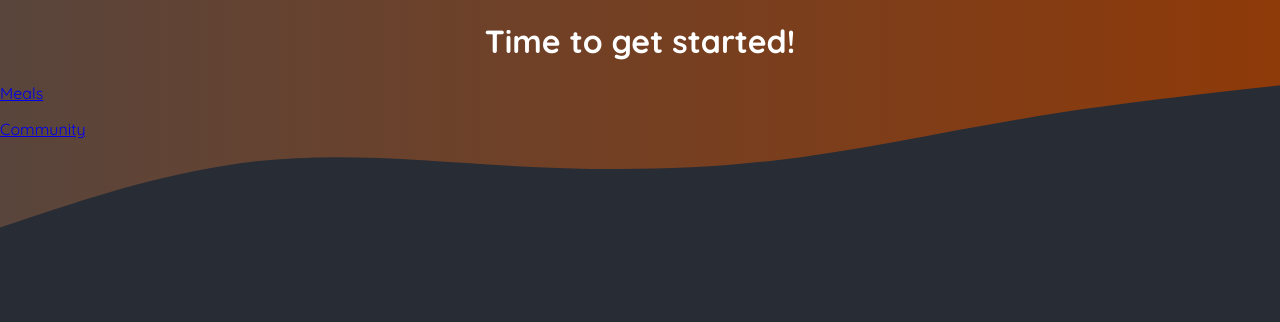
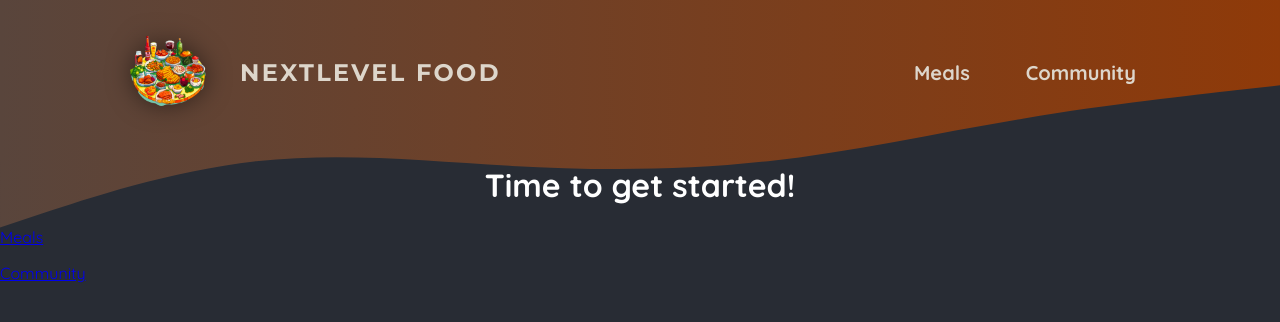
Before and after one commit to bogdankuzzmin/nextjscourse, a Next.js app: page / in a window 1280 px wide. Shown: the top 322 px of the page. Built offline with nearby package versions, Linux system fonts and the light colour scheme.

Commit message:
add header component

```diff
--- a/src/app/layout.tsx
+++ b/src/app/layout.tsx
@@ -1,3 +1,5 @@
+import Header from '@/components/header/header';
+
 import './globals.css';
 
 export const metadata = {
@@ -29,6 +31,7 @@
             ></path>
           </svg>
         </div>
+        <Header />
         {children}
       </body>
     </html>
--- /dev/null
+++ b/src/components/header/header.module.css
@@ -0,0 +1,66 @@
+.header {
+  display: flex;
+  justify-content: space-between;
+  align-items: center;
+  padding: 2rem 1rem;
+}
+
+@media (min-width: 768px) {
+  .header {
+      padding: 2rem 10%;
+  }
+}
+
+.nav ul {
+  margin: 0;
+  padding: 0;
+  display: flex;
+  gap: 1.5rem;
+  font-size: 1.25rem;
+  list-style: none;
+}
+
+.nav a {
+  padding: 0.5rem 1rem;
+  color: #ddd6cb;
+  font-weight: bold;
+  text-decoration: none;
+  border-radius: 0.5rem;
+}
+
+.nav a:hover,
+.nav a:active {
+  background: linear-gradient(90deg, #ff8a05, #f9b331);
+  background-clip: text;
+  -webkit-background-clip: text;
+  -webkit-text-fill-color: transparent;
+  text-shadow: 0 0 18px rgba(248, 190, 42, 0.8);
+}
+
+.active {
+  background: linear-gradient(90deg, #ff8a05, #f9b331);
+  background-clip: text;
+  -webkit-background-clip: text;
+  -webkit-text-fill-color: transparent;
+}
+
+.logo {
+  display: flex;
+  align-items: center;
+  justify-content: center;
+  gap: 2rem;
+  color: #ddd6cb;
+  font-family: 'Montserrat', sans-serif;
+  font-size: 1.5rem;
+  font-weight: bold;
+  text-transform: uppercase;
+  letter-spacing: 0.15rem;
+  text-decoration: none;
+}
+
+.logo img {
+  width: 5rem;
+  height: 5rem;
+  object-fit: contain;
+  filter: drop-shadow(0 0 0.75rem rgba(0, 0, 0, 0.5));
+}
--- /dev/null
+++ b/src/components/header/header.tsx
@@ -0,0 +1,27 @@
+import Link from 'next/link';
+import logoImage from '@/assets/logo.png';
+import classes from './header.module.css';
+
+const Header = () => {
+  return (
+    <header className={classes.header}>
+      <Link href="/" className={classes.logo}>
+        <img src={logoImage.src} alt="logo" width={80} height={80} />
+        NextLevel Food
+      </Link>
+
+      <nav className={classes.nav}>
+        <ul>
+          <li>
+            <Link href="/meals">Meals</Link>
+          </li>
+          <li>
+            <Link href="/community">Community</Link>
+          </li>
+        </ul>
+      </nav>
+    </header>
+  );
+};
+
+export default Header;
```
